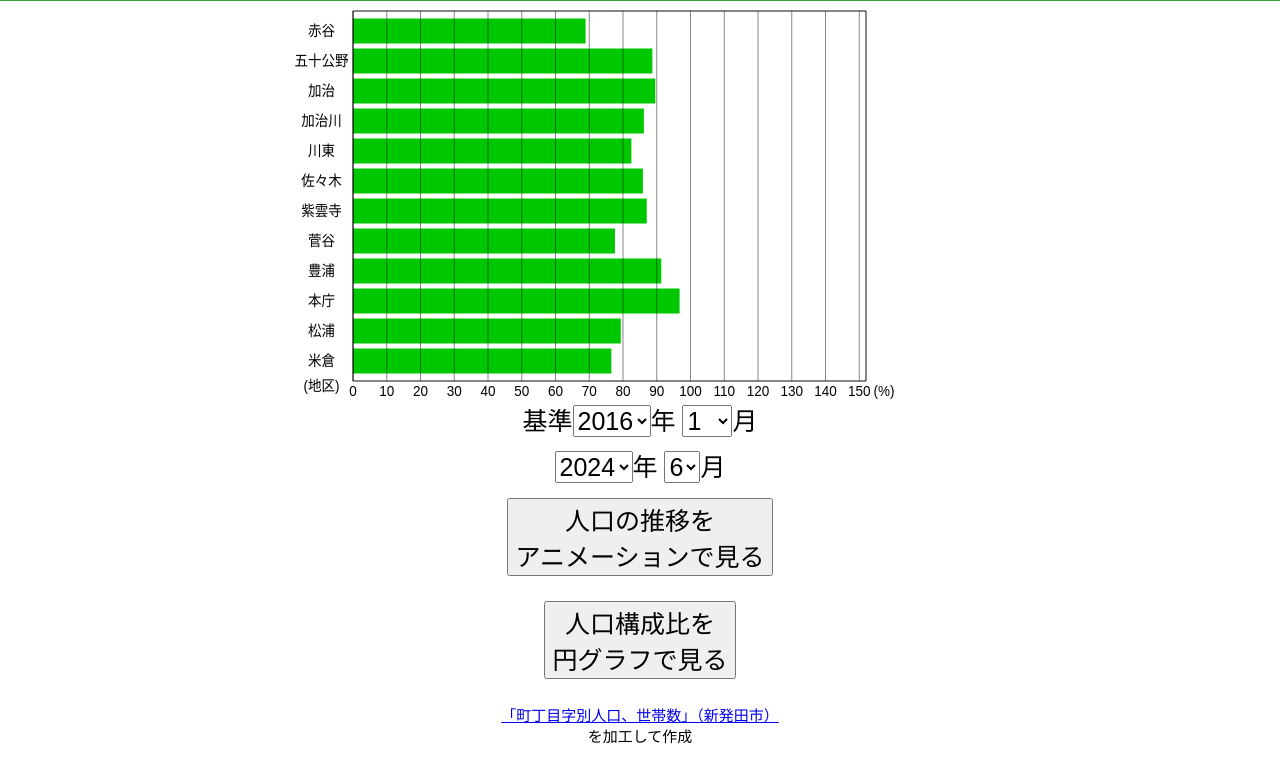
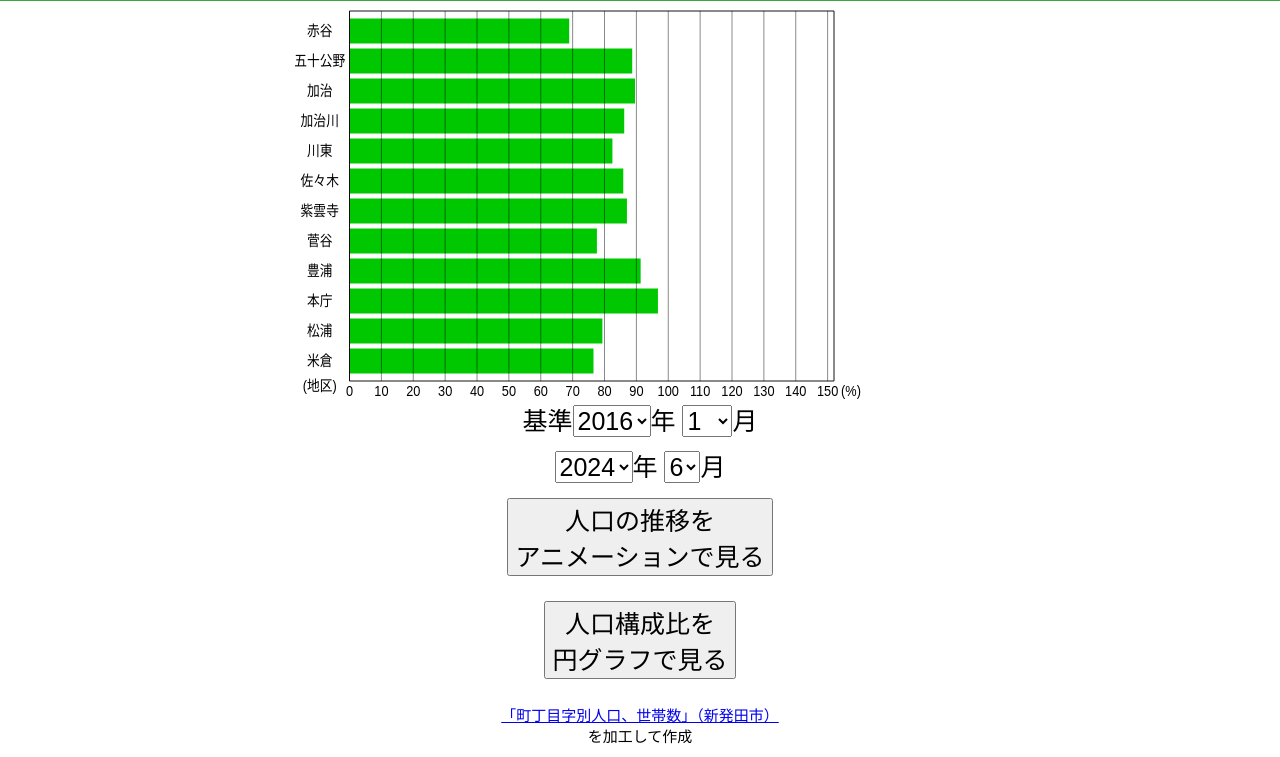
Before and after one commit to sk3136/shibatashi_tikubetu_opendata, a plain HTML site: page index.html in a window 1280 px wide. Shown: the part 43-800 px from the top of the page. Drawn offline with Linux system fonts and the light colour scheme.

Commit message:
Add files via upload

```diff
--- a/index.html
+++ b/index.html
@@ -295,7 +295,7 @@
         var standard_date = document.getElementById('standard_date');
         var canvas = document.getElementById('canvas');
         var pen = canvas.getContext("2d");
-        pen.scale(0.9, 1);
+        pen.scale(0.85, 1);
         dropdown(0, selected_year, selected_month);
         if (year == selected_year && month < selected_month) {
             selected_year = year;
```
